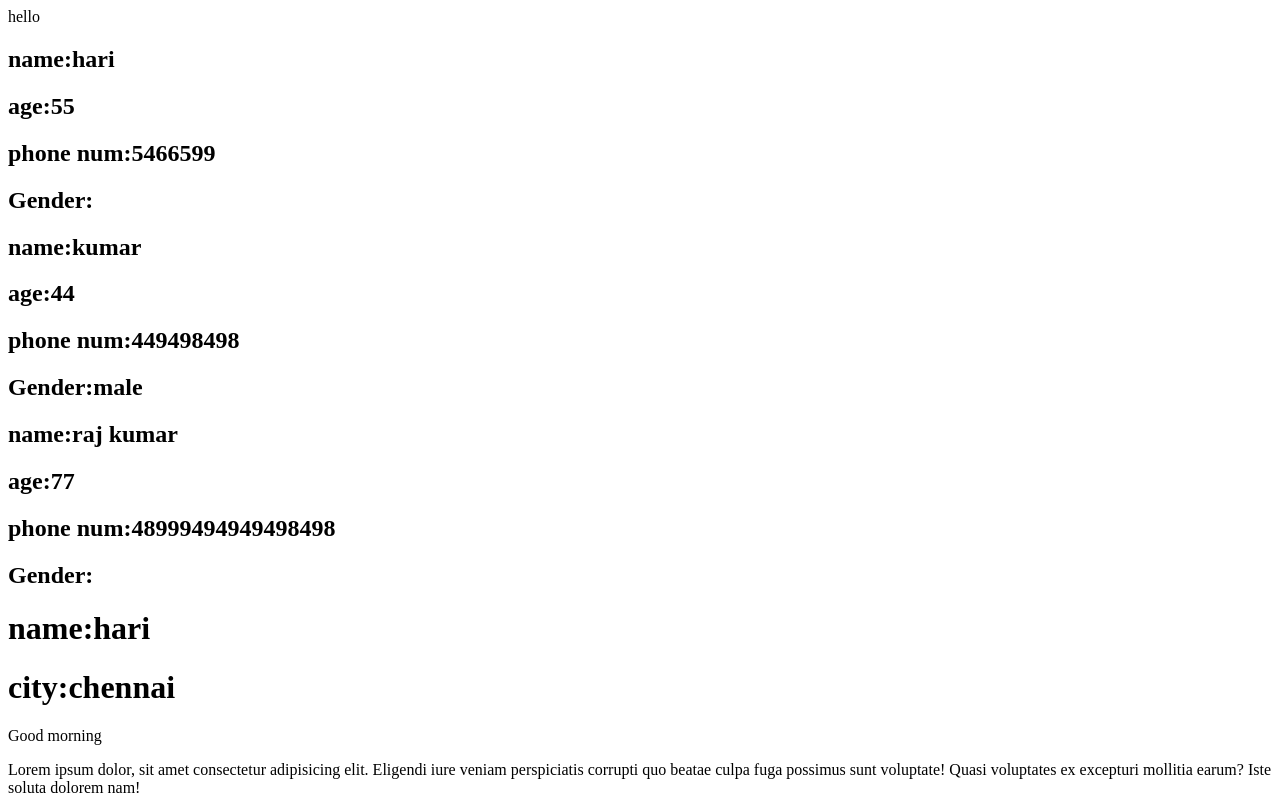
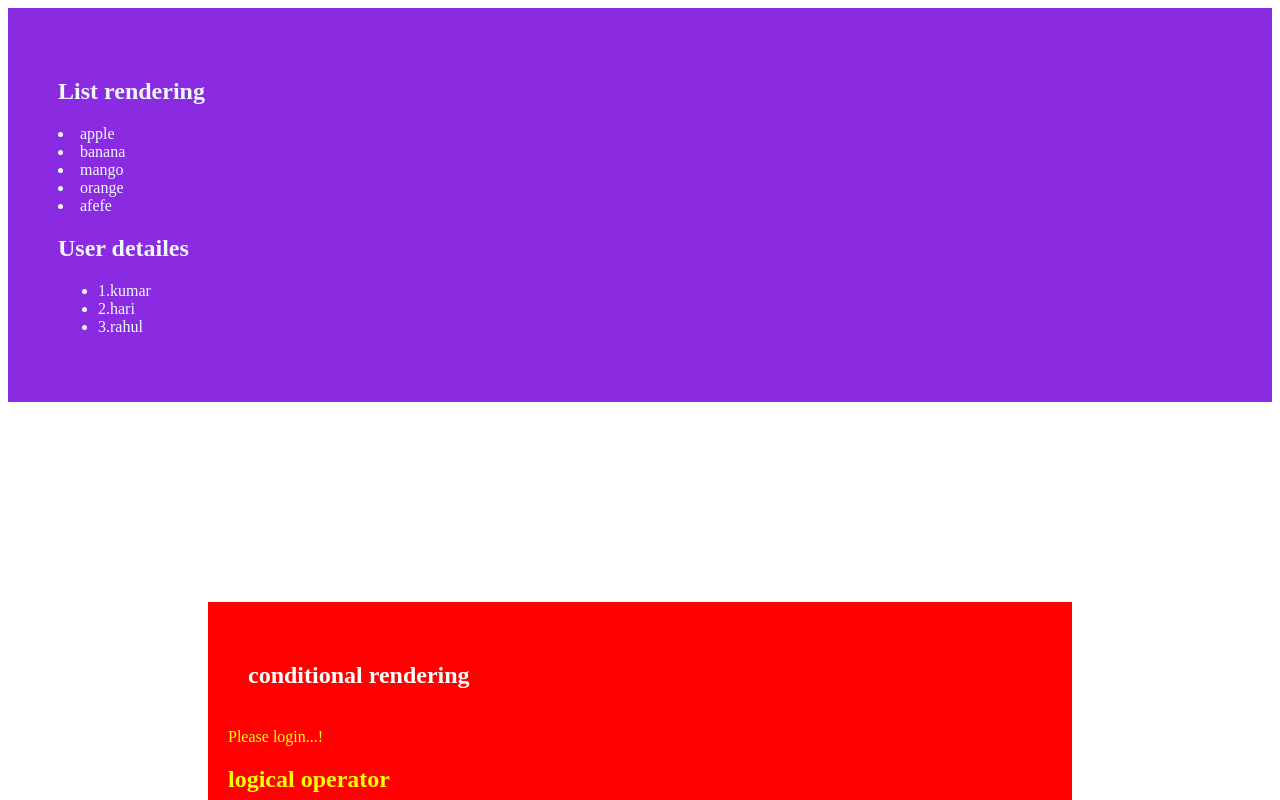
Before and after one commit to kamalrajms/Apr1, a React (Vite) app: page / in a window 1280 px wide. Shown: the top 800 px of the page. Built offline with nearby package versions, Linux system fonts and the light colour scheme.

Commit message:
Conditional rendering,list rendering, style in react

```diff
--- a/src/App.jsx
+++ b/src/App.jsx
@@ -2,28 +2,37 @@ import React from "react";
 import Greeting from "./Greeting";
 import DeclearingProp from "./DeclearingProp";
 import DestructuringProps from "./DestructuringProps";
+import ConditionalRender from "./Component/ConditionalRender";
+import ListRendering from "./Component/ListRendering";
 
 export default function App() {
   const name = "hari";
   const age = "55";
   const phone = "5466599";
 
-  const name2="kumar"
-  const age2="44"
-  const gender2="male"
-  const phone2="449498498"
+  const name2 = "kumar";
+  const age2 = "44";
+  const gender2 = "male";
+  const phone2 = "449498498";
 
-  const name3="raj kumar "
-  const age3="77"
-  const phone3="48999494949498498"
+  const name3 = "raj kumar ";
+  const age3 = "77";
+  const phone3 = "48999494949498498";
 
   const city = "chennai";
 
   return (
     <>
+      <ListRendering />
+      <ConditionalRender />
       hello
       <DestructuringProps name={name} age={age} phone={phone} />
-      <DestructuringProps name={name2} gender={gender2}  age={age2} phone={phone2} />
+      <DestructuringProps
+        name={name2}
+        gender={gender2}
+        age={age2}
+        phone={phone2}
+      />
       <DestructuringProps name={name3} age={age3} phone={phone3} />
       <DeclearingProp name={name} city={city} />
       <Greeting />
--- /dev/null
+++ b/src/Component/Condition.css
@@ -0,0 +1,5 @@
+.Condition {
+  background-color: red;
+  color: yellow;
+  padding: 20px;
+}
--- /dev/null
+++ b/src/Component/ConditionalRender.jsx
@@ -0,0 +1,27 @@
+import React from "react";
+import "./Condition.css";
+
+export default function ConditionalRender() {
+  const user = false;
+  return (
+    <div className="Condition">
+      <h2 style={{ padding: "20px", color: "#fff" }}>conditional rendering</h2>
+      {user ? <p>Welcome back...</p> : <p>Please login...!</p>}
+      <h2>logical operator</h2>
+      {user && (
+        <p>
+          Lorem, ipsum dolor sit amet consectetur adipisicing elit. Est amet
+          dolorem repellat voluptatum aspernatur, quas nesciunt. Ducimus est
+          omnis reiciendis alias, velit enim, vitae sequi eum illum deleniti,
+          sit repudiandae.
+        </p>
+      )}
+
+      <div className="condition-box"></div>
+      <div className="condition-header"></div>
+      <div className="condition-footer"></div>
+      <div className="condition"></div>
+      <div className="condition"></div>
+    </div>
+  );
+}
--- /dev/null
+++ b/src/Component/List.module.css
@@ -0,0 +1,5 @@
+.list {
+  background-color: blueviolet;
+  color: aliceblue;
+  padding: 50px;
+}
--- /dev/null
+++ b/src/Component/ListRendering.jsx
@@ -0,0 +1,36 @@
+import React from "react";
+import style from "./List.module.css"
+
+export default function ListRendering() {
+  const fruits = ["apple", "banana", "mango", "orange", "afefe"];
+
+  const user = [
+    { id: 1, name: "kumar" },
+    { id: 2, name: "hari" },
+    { id: 3, name: "rahul" },
+  ];
+  console.log(user.length);
+
+  return (
+    <div className={style.list}>
+      <h2>List rendering</h2>
+      {fruits.map((name, index) => (
+        <li key={index}>{name}</li>
+      ))}
+      <h2>User detailes</h2>
+      {user.length > 0 ? (
+        <ul>
+          {user.map((person) => (
+            <li key={person.id}>
+              {person.id}.{person.name}
+            </li>
+          ))}
+        </ul>
+      ) : (
+        <p>no data is found</p>
+      )}
+    </div>
+  );
+}
+
+// person={ id: 3, name: "rahul" }
--- a/src/DeclearingProp.jsx
+++ b/src/DeclearingProp.jsx
@@ -2,7 +2,7 @@ import React from "react";
 
 export default function DeclearingProp(props) {
   return (
-    <div>
+    <div className="Declearing">
       <h1>name:{props.name}</h1>
       <h1>city:{props.city}</h1>
     </div>
--- a/src/DestructuringProps.jsx
+++ b/src/DestructuringProps.jsx
@@ -1,8 +1,13 @@
 import React from "react";
 
-export default function DestructuringProps({ name, age, phone,gender }) {
+export default function DestructuringProps({ name, age, phone, gender }) {
+  const theme = {
+    backgroundColor: "yellow",
+    color: "#fff",
+    padding: "20px",
+  };
   return (
-    <div>
+    <div style={theme}>
       <h2>name:{name}</h2>
       <h2>age:{age}</h2>
       <h2>phone num:{phone}</h2>
--- a/src/Greeting.jsx
+++ b/src/Greeting.jsx
@@ -2,7 +2,7 @@ import React from "react";
 
 export default function Greeting() {
   return (
-    <div>
+    <div className="Greeting">
       Good morning
       <p>
         Lorem ipsum dolor, sit amet consectetur adipisicing elit. Eligendi iure
--- a/src/index.css
+++ b/src/index.css
@@ -0,0 +1,16 @@
+.Greeting {
+  background-color: aqua;
+  color: red;
+  padding: 20px;
+}
+.Declearing {
+  background-color: black;
+  color: aliceblue;
+  padding: 20px;
+}
+.Condition {
+  margin: 200px;
+}
+.list {
+  margin: 200px;
+}
```
Also changed, not shown: src/Text.txt.
